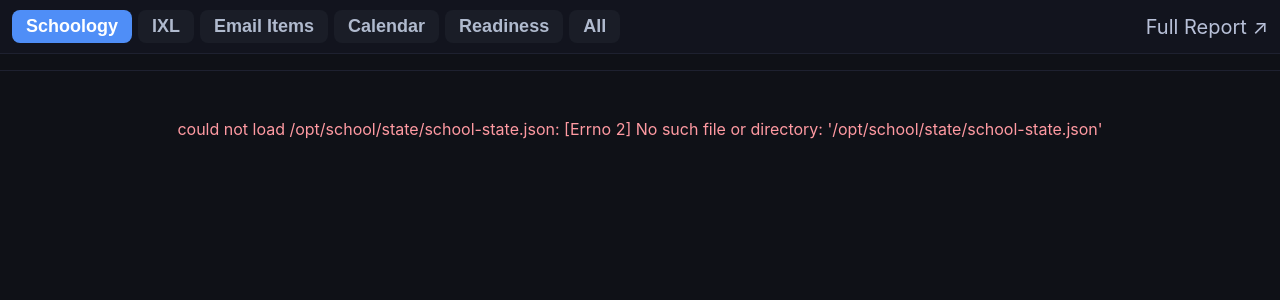
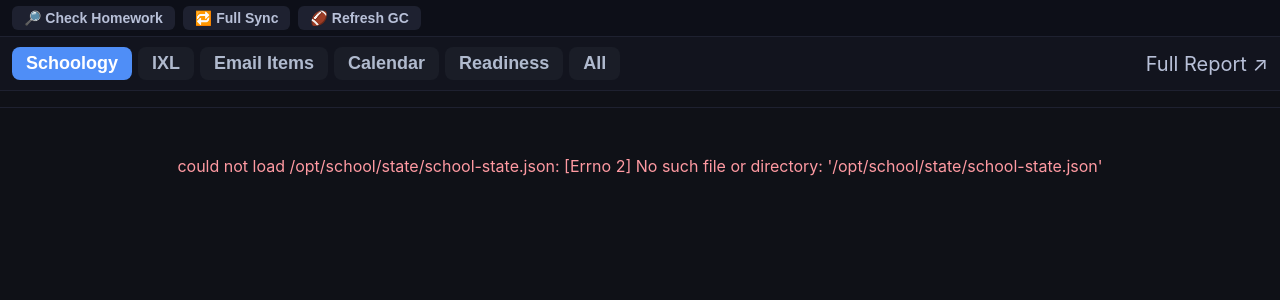
Before and after one commit to bearyjd/school-dashboard, a Flask app: template web/templates/index.html in a window 1280 px wide. Shown: the part 54-354 px from the top of the page. Run offline with Flask 3, Linux system fonts and the light colour scheme; the template is opened without the code that fills it: most values are stand-ins (such as "Sample title", 1, 10 or a date in 2020).

Commit message:
feat: on-demand sync — /api/sync endpoint + dashboard trigger buttons
- POST /api/sync: token-auth (X-Sync-Token), 409 on concurrency, runs
  IXL/SGY/GC scrapers in background thread, optional LLM digest after
- GET /api/sync/status: poll sync state (running, last_run, last_result)
- build_quick_check(): no-LLM homework summary — IXL remaining + open
  SGY assignments per child, returns (str, []) tuple
- send_ntfy() gains actions: list[dict] param for ntfy HTTP action buttons
- Dashboard sync bar: Check Homework / Full Sync / Refresh GC buttons,
  polls status every 3s, reloads on success, hidden if SYNC_TOKEN unset
- SYNC_TOKEN env var added to both .env.example and config/env.example
- 77 tests (8 new in test_sync.py, 7 new quick-check/actions in test_digest.py)

```diff
--- a/web/app.py
+++ b/web/app.py
@@ -3,8 +3,9 @@ import os
 import re
 import sqlite3
 import subprocess
+import threading
 import time
-from datetime import date, timedelta
+from datetime import date, datetime, timedelta
 from pathlib import Path
 import requests
 from flask import Flask, jsonify, render_template, request, Response
@@ -102,7 +103,7 @@ def build_system_prompt() -> str:
 
 @app.route("/")
 def index():
-    return render_template("index.html")
+    return render_template("index.html", sync_token=os.environ.get("SYNC_TOKEN", ""))
 
 
 @app.route("/dashboard-frame")
@@ -367,5 +368,135 @@ def api_digest_card_update(digest_id, index):
         return jsonify({"error": str(e)}), 500
 
 
+# ── On-demand sync ───────────────────────────────────────────────────────────
+
+_sync_lock = threading.Lock()
+_sync_status: dict = {
+    "running": False,
+    "last_run": None,
+    "last_result": None,
+    "last_sources": [],
+    "last_error": None,
+}
+
+
+def _run_sync_background(sources: str, digest: str) -> None:
+    """Run scrapers in a background thread, update state, optionally send digest."""
+    global _sync_status
+    _sync_status["running"] = True
+    _sync_status["last_sources"] = [s.strip() for s in sources.split(",")]
+    _sync_status["last_error"] = None
+
+    ixl_dir = os.environ.get("IXL_DIR", "/tmp/ixl")
+    sgy_file = os.environ.get("SGY_FILE", "/tmp/schoology-daily.json")
+    ixl_cron = os.environ.get("IXL_CRON", "")
+    state_path = os.environ.get("SCHOOL_STATE_PATH", "/app/state/school-state.json")
+    db_path = os.environ.get("SCHOOL_DB_PATH", "/app/state/school.db")
+    facts_path = os.environ.get("SCHOOL_FACTS_PATH", "/app/state/facts.json")
+    gc_path = os.environ.get("SCHOOL_GC_PATH", "/app/state/gc-schedule.json")
+    ntfy_topic = os.environ.get("NTFY_TOPIC", "")
+
+    source_list = [s.strip() for s in sources.split(",")]
+    if "all" in source_list:
+        source_list = ["ixl", "sgy", "gc"]
+
+    errors = []
+
+    try:
+        for src in source_list:
+            try:
+                if src == "ixl":
+                    if ixl_cron and Path(ixl_cron).exists():
+                        subprocess.run(["bash", ixl_cron], timeout=120, check=False)
+                    else:
+                        Path(ixl_dir).mkdir(parents=True, exist_ok=True)
+                        result = subprocess.run(
+                            ["ixl", "summary", "--json"],
+                            capture_output=True, text=True, timeout=120,
+                        )
+                        if result.stdout:
+                            (Path(ixl_dir) / "ixl-summary.json").write_text(result.stdout)
+                elif src == "sgy":
+                    result = subprocess.run(
+                        ["sgy", "summary", "--json"],
+                        capture_output=True, text=True, timeout=60,
+                    )
+                    if result.stdout:
+                        Path(sgy_file).write_text(result.stdout)
+                elif src == "gc":
+                    gc_script = "/app/sync/gc-scrape.sh"
+                    if Path(gc_script).exists():
+                        subprocess.run(["bash", gc_script], timeout=60, check=False)
+            except Exception as exc:
+                errors.append(f"{src}: {exc}")
+
+        # Update state (only if ixl or sgy were synced)
+        if any(s in source_list for s in ("ixl", "sgy")):
+            subprocess.run(
+                ["school-state", "update", "--ixl-dir", ixl_dir, "--sgy-file", sgy_file],
+                timeout=30, check=False,
+            )
+            subprocess.run(["school-state", "html"], timeout=30, check=False)
+
+        # Digest
+        if ntfy_topic and digest != "none":
+            if digest == "quick":
+                from school_dashboard.digest import build_quick_check, send_ntfy
+                text, cards = build_quick_check(state_path)
+                send_ntfy(topic=ntfy_topic, message=text, title="Homework Check",
+                          cards=cards or None, db_path=db_path if cards else None)
+            elif digest == "full":
+                from school_dashboard.digest import build_afternoon_digest, send_ntfy
+                litellm_url = os.environ.get("LITELLM_URL", "")
+                api_key = os.environ.get("LITELLM_API_KEY", "")
+                model = os.environ.get("LITELLM_MODEL", "claude-sonnet")
+                if litellm_url:
+                    text, cards = build_afternoon_digest(
+                        state_path=state_path, db_path=db_path,
+                        litellm_url=litellm_url, api_key=api_key, model=model,
+                        gc_path=gc_path,
+                    )
+                    send_ntfy(topic=ntfy_topic, message=text, title="Homework Check",
+                              cards=cards, db_path=db_path)
+
+        _sync_status["last_result"] = "ok" if not errors else "error"
+        if errors:
+            _sync_status["last_error"] = "; ".join(errors)
+    except Exception as exc:
+        _sync_status["last_result"] = "error"
+        _sync_status["last_error"] = str(exc)
+    finally:
+        _sync_status["running"] = False
+        _sync_status["last_run"] = datetime.utcnow().isoformat(timespec="seconds")
+        _sync_lock.release()
+
+
+@app.route("/api/sync", methods=["POST"])
+def api_sync():
+    sync_token = os.environ.get("SYNC_TOKEN", "")
+    if not sync_token:
+        return jsonify({"error": "SYNC_TOKEN not configured"}), 501
+
+    provided = request.headers.get("X-Sync-Token", "")
+    if not provided or provided != sync_token:
+        return jsonify({"error": "unauthorized"}), 401
+
+    data = request.get_json(silent=True) or {}
+    sources = (data.get("sources") or "ixl,sgy").strip()
+    digest = (data.get("digest") or "quick").strip()
+
+    if not _sync_lock.acquire(blocking=False):
+        return jsonify({"error": "sync already running"}), 409
+
+    t = threading.Thread(target=_run_sync_background, args=(sources, digest), daemon=True)
+    t.start()
+    return jsonify({"started": True, "sources": sources, "digest": digest}), 202
+
+
+@app.route("/api/sync/status")
+def api_sync_status():
+    return jsonify(dict(_sync_status))
+
+
 if __name__ == "__main__":
     app.run(host="0.0.0.0", port=5000)
--- a/web/templates/index.html
+++ b/web/templates/index.html
@@ -3,6 +3,7 @@
 <head>
 <meta charset="UTF-8">
 <meta name="viewport" content="width=device-width, initial-scale=1.0, maximum-scale=1.0">
+<meta name="sync-token" content="{{ sync_token }}">
 <title>School Dashboard</title>
 <script src="https://cdn.jsdelivr.net/npm/marked@9/marked.min.js"></script>
 <style>
@@ -181,6 +182,12 @@ body{display:flex;flex-direction:column;height:100vh}
   justify-content:center;gap:16px;padding:40px;text-align:center;}
 .carousel-alldone .checkmark{font-size:64px;color:#4caf50;}
 .carousel-alldone h2{font-size:24px;color:#333;}
+/* ── Sync bar ── */
+.sync-btn{padding:4px 12px;border:0;border-radius:6px;font-size:14px;font-weight:600;cursor:pointer;background:#1e2130;color:#b8c0d8;transition:all .15s}
+.sync-btn:hover:not(:disabled){background:#252938;color:#f0f2fa}
+.sync-btn:disabled{opacity:.5;cursor:default}
+.sync-btn.ok{background:#1a3a2a;color:#4ade80}
+.sync-btn.err{background:#3a1a1f;color:#ff9aa2}
 </style>
 </head>
 <body>
@@ -189,6 +196,12 @@ body{display:flex;flex-direction:column;height:100vh}
   <button data-tab="manage">&#9989; Actions</button>
   <button data-tab="chat">&#128172; Chat</button>
 </nav>
+<div id="sync-bar" style="display:flex;gap:8px;padding:6px 12px;background:#0d0f18;border-bottom:1px solid #1e2130;align-items:center;flex-shrink:0;flex-wrap:wrap">
+  <button class="sync-btn" id="sync-hw" onclick="triggerSync('ixl,sgy','quick')">&#128270; Check Homework</button>
+  <button class="sync-btn" id="sync-all" onclick="triggerSync('all','full')">&#128257; Full Sync</button>
+  <button class="sync-btn" id="sync-gc" onclick="triggerSync('gc','none')">&#127944; Refresh GC</button>
+  <span id="sync-status" style="margin-left:auto;font-size:13px;color:#b8c0d8"></span>
+</div>
 <div class="tab-panel active" id="dashboard-panel">
   <div style="display:flex;flex-direction:column;flex-shrink:0">
     <div id="dash-mode-bar" style="display:flex;gap:6px;padding:10px 12px;background:#12141e;border-bottom:1px solid #1e2130;flex-wrap:wrap;align-items:center">
@@ -1007,6 +1020,62 @@ document.querySelectorAll('.tabbar button').forEach(btn=>{
   btn.addEventListener('click',()=>{if(btn.dataset.tab==='manage')loadManageItems();});
 });
 // ── End Manage tab ───────────────────────────────────────────
+
+// ── On-demand sync ───────────────────────────────────────────
+const syncToken = document.querySelector('meta[name="sync-token"]')?.content || '';
+let syncPollTimer = null;
+
+// Hide sync bar if no token configured
+if (!syncToken) document.getElementById('sync-bar').style.display = 'none';
+
+async function triggerSync(sources, digest) {
+  if (!syncToken) return;
+  const btns = document.querySelectorAll('.sync-btn');
+  btns.forEach(b => { b.disabled = true; b.classList.remove('ok','err'); });
+  const statusEl = document.getElementById('sync-status');
+  statusEl.textContent = '\u23f3 Running\u2026';
+  try {
+    const r = await fetch('/api/sync', {
+      method: 'POST',
+      headers: {'Content-Type': 'application/json', 'X-Sync-Token': syncToken},
+      body: JSON.stringify({sources, digest})
+    });
+    if (r.status === 409) {
+      statusEl.textContent = '\u23f3 Already running\u2026';
+    } else if (!r.ok) {
+      statusEl.textContent = '\u2717 Error ' + r.status;
+      btns.forEach(b => b.disabled = false);
+      return;
+    }
+    clearInterval(syncPollTimer);
+    syncPollTimer = setInterval(pollSyncStatus, 3000);
+  } catch(e) {
+    statusEl.textContent = '\u2717 Network error';
+    btns.forEach(b => b.disabled = false);
+  }
+}
+
+async function pollSyncStatus() {
+  try {
+    const r = await fetch('/api/sync/status');
+    const data = await r.json();
+    if (!data.running) {
+      clearInterval(syncPollTimer);
+      syncPollTimer = null;
+      const btns = document.querySelectorAll('.sync-btn');
+      btns.forEach(b => b.disabled = false);
+      const statusEl = document.getElementById('sync-status');
+      if (data.last_result === 'ok') {
+        statusEl.textContent = '\u2713 Done';
+        loadDashboard();
+        setTimeout(() => { statusEl.textContent = ''; }, 5000);
+      } else {
+        statusEl.textContent = '\u2717 ' + (data.last_error || 'Error');
+      }
+    }
+  } catch(e) {}
+}
+// ── End sync ─────────────────────────────────────────────────
 </script>
 </body>
 </html>
```
Also changed, not shown: CLAUDE.md (+9 -4 lines), school_dashboard/digest.py (+58 -1 lines), tests/test_digest.py (+97 -0 lines), tests/test_sync.py (added, +107 -0 lines), 2 other files.
